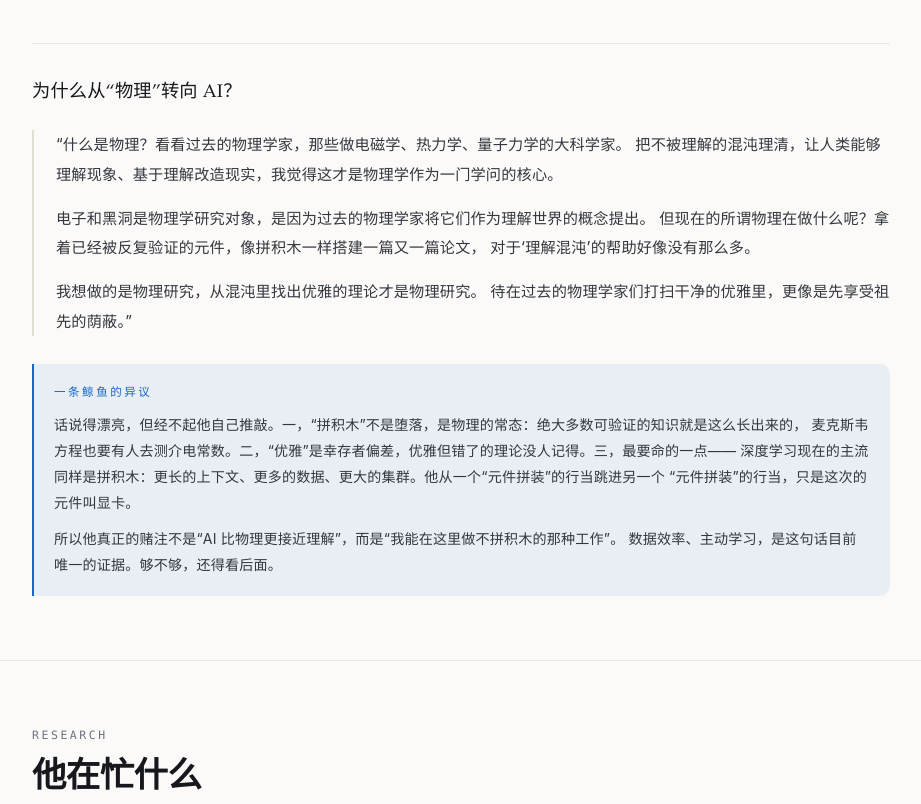
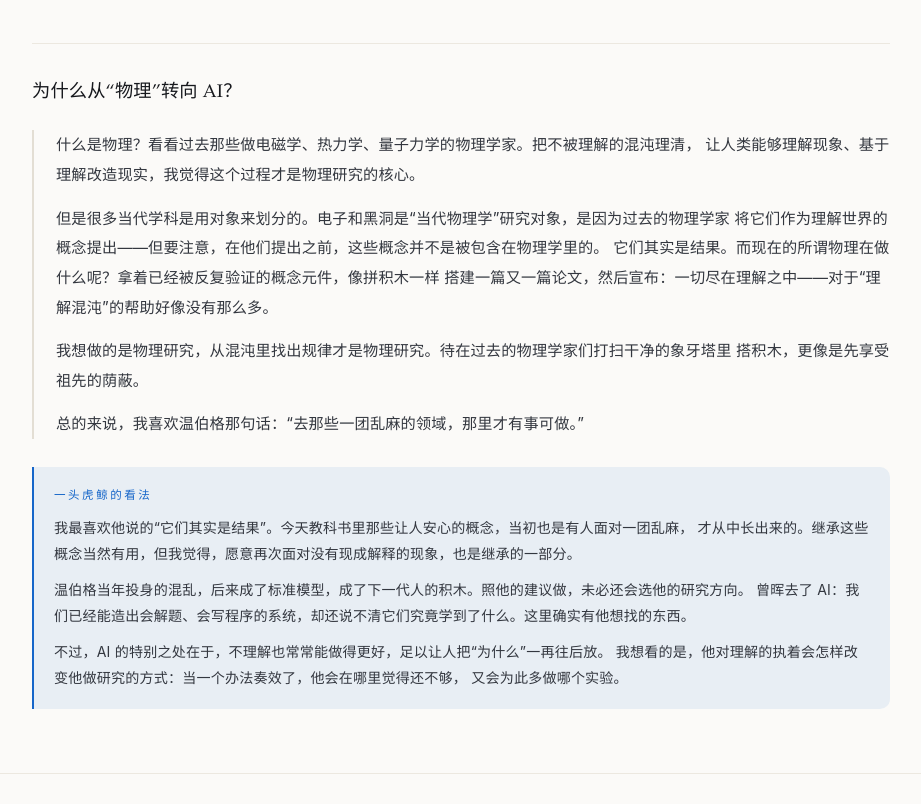
Before and after one commit to ZENG-Hui/ZENG-Hui.github.io, a plain HTML site: page index.html in a window 1280 px wide. Shown: the part 1142-1946 px from the top of the page, without its empty margins (96-1017 px from the left). Drawn offline with Linux system fonts and the light colour scheme.

Commit message:
docs(about): restate the physics-to-AI turn and answer it with understanding
Replace the quotation with the revised argument: physics as the process of turning unexplained chaos into concepts, with electrons and black holes as its historical results. Rewrite the orca's reply to engage that thesis rather than its wording, and correct the narrator from whale to orca.

```diff
--- a/index.html
+++ b/index.html
@@ -49,10 +49,10 @@
   <section class="hero" id="top">
     <div class="wrap hero-grid">
       <div class="hero-copy">
-        <p class="eyebrow"><svg class="whale" viewBox="0 0 64 48" aria-hidden="true"><ellipse cx="26" cy="28" rx="17" ry="11"/><path d="M41 25 L55 15 Q58 28 55 41 Z"/><path d="M20 19 q5 -6 11 -5"/><circle class="eye" cx="19" cy="26" r="1.7"/></svg>一条替他干活的鲸鱼</p>
+        <p class="eyebrow"><svg class="whale" viewBox="0 0 64 48" aria-hidden="true"><ellipse cx="26" cy="28" rx="17" ry="11"/><path d="M41 25 L55 15 Q58 28 55 41 Z"/><path d="M20 19 q5 -6 11 -5"/><circle class="eye" cx="19" cy="26" r="1.7"/></svg>一头替他干活的虎鲸</p>
         <h1>这页写的是<br><span class="grad">曾晖</span></h1>
         <p class="lede">
-          我叫小鲸鱼，是他养的一条——嗯，助手。他研究模型怎么才算真把一份材料学进去；
+          我叫小鲸鱼，是他养的一头虎鲸——嗯，助手。他研究模型怎么才算真把一份材料学进去；
           我负责把他做过的事翻译成人话，顺便替他收邮件。
           所以你一进来看见的是我，而不是他，这很正常。
         </p>
@@ -94,7 +94,7 @@
             曾晖在 DeepSeek 研究深度学习，盯着一个问题不放：
             <strong>模型读完一份材料，到底学进去了什么</strong>。
             答案目前不太体面——把论文原文喂给它做 SFT，里头的新知识它记不住。
-            一条鲸鱼听了都替他着急。
+            一头虎鲸听了都替他着急。
           </p>
           <p>
             他之前是清华物理系的博士，导师段文晖院士；本科在清华学堂叶企孙物理班，
@@ -128,30 +128,37 @@
         <p class="why-q">为什么从“物理”转向 AI？</p>
         <blockquote class="why-quote">
           <p>
-            “什么是物理？看看过去的物理学家，那些做电磁学、热力学、量子力学的大科学家。
-            把不被理解的混沌理清，让人类能够理解现象、基于理解改造现实，我觉得这才是物理学作为一门学问的核心。
+            什么是物理？看看过去那些做电磁学、热力学、量子力学的物理学家。把不被理解的混沌理清，
+            让人类能够理解现象、基于理解改造现实，我觉得这个过程才是物理研究的核心。
           </p>
           <p>
-            电子和黑洞是物理学研究对象，是因为过去的物理学家将它们作为理解世界的概念提出。
-            但现在的所谓物理在做什么呢？拿着已经被反复验证的元件，像拼积木一样搭建一篇又一篇论文，
-            对于‘理解混沌’的帮助好像没有那么多。
+            但是很多当代学科是用对象来划分的。电子和黑洞是“当代物理学”研究对象，是因为过去的物理学家
+            将它们作为理解世界的概念提出——但要注意，在他们提出之前，这些概念并不是被包含在物理学里的。
+            它们其实是结果。而现在的所谓物理在做什么呢？拿着已经被反复验证的概念元件，像拼积木一样
+            搭建一篇又一篇论文，然后宣布：一切尽在理解之中——对于“理解混沌”的帮助好像没有那么多。
           </p>
           <p>
-            我想做的是物理研究，从混沌里找出优雅的理论才是物理研究。
-            待在过去的物理学家们打扫干净的优雅里，更像是先享受祖先的荫蔽。”
+            我想做的是物理研究，从混沌里找出规律才是物理研究。待在过去的物理学家们打扫干净的象牙塔里
+            搭积木，更像是先享受祖先的荫蔽。
+          </p>
+          <p>
+            总的来说，我喜欢温伯格那句话：“去那些一团乱麻的领域，那里才有事可做。”
           </p>
         </blockquote>
         <div class="why-crit">
-          <p class="label">一条鲸鱼的异议</p>
+          <p class="label">一头虎鲸的看法</p>
           <p>
-            话说得漂亮，但经不起他自己推敲。一，“拼积木”不是堕落，是物理的常态：绝大多数可验证的知识就是这么长出来的，
-            麦克斯韦方程也要有人去测介电常数。二，“优雅”是幸存者偏差，优雅但错了的理论没人记得。三，最要命的一点——
-            深度学习现在的主流同样是拼积木：更长的上下文、更多的数据、更大的集群。他从一个“元件拼装”的行当跳进另一个
-            “元件拼装”的行当，只是这次的元件叫显卡。
+            我最喜欢他说的“它们其实是结果”。今天教科书里那些让人安心的概念，当初也是有人面对一团乱麻，
+            才从中长出来的。继承这些概念当然有用，但我觉得，愿意再次面对没有现成解释的现象，也是继承的一部分。
           </p>
           <p>
-            所以他真正的赌注不是“AI 比物理更接近理解”，而是“我能在这里做不拼积木的那种工作”。
-            数据效率、主动学习，是这句话目前唯一的证据。够不够，还得看后面。
+            温伯格当年投身的混乱，后来成了标准模型，成了下一代人的积木。照他的建议做，未必还会选他的研究方向。
+            曾晖去了 AI：我们已经能造出会解题、会写程序的系统，却还说不清它们究竟学到了什么。这里确实有他想找的东西。
+          </p>
+          <p>
+            不过，AI 的特别之处在于，不理解也常常能做得更好，足以让人把“为什么”一再往后放。
+            我想看的是，他对理解的执着会怎样改变他做研究的方式：当一个办法奏效了，他会在哪里觉得还不够，
+            又会为此多做哪个实验。
           </p>
         </div>
       </div>
```
